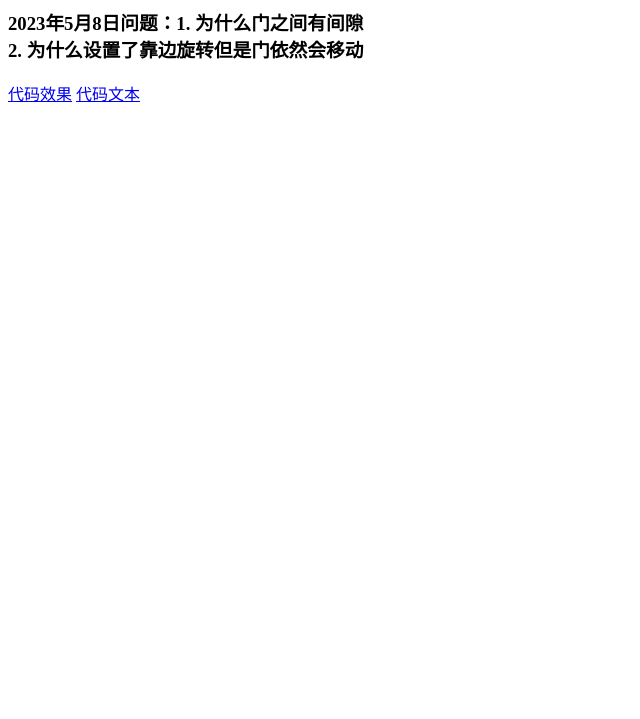
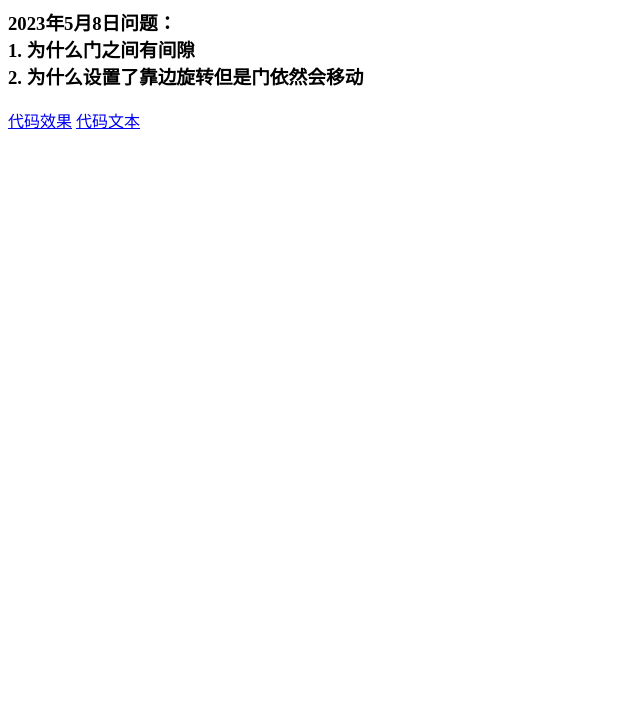
Before and after one commit to Glaivenus/glaivenus.github.io, a plain HTML site: page docs/index.html in a window 1280 px wide. Shown: the part 81-800 px from the top of the page, without its empty margins (0-640 px from the left). Drawn offline with Linux system fonts and the light colour scheme.

Commit message:
Update index.html

```diff
--- a/docs/index.html
+++ b/docs/index.html
@@ -8,7 +8,7 @@
 </head>
 <body>
     <h1>未解决的问题：</h1>
-    <h3>2023年5月8日问题：1. 为什么门之间有间隙<br>2. 为什么设置了靠边旋转但是门依然会移动</h3>
+    <h3>2023年5月8日问题：<br>1. 为什么门之间有间隙<br>2. 为什么设置了靠边旋转但是门依然会移动</h3>
     <a href="https://glaivenus.github.io/wenti2">代码效果</a>
     <a href="https://github.com/Glaivenus/glaivenus.github.io/blob/master/docs/wenti2.html">代码文本</a>
 </body>
```
